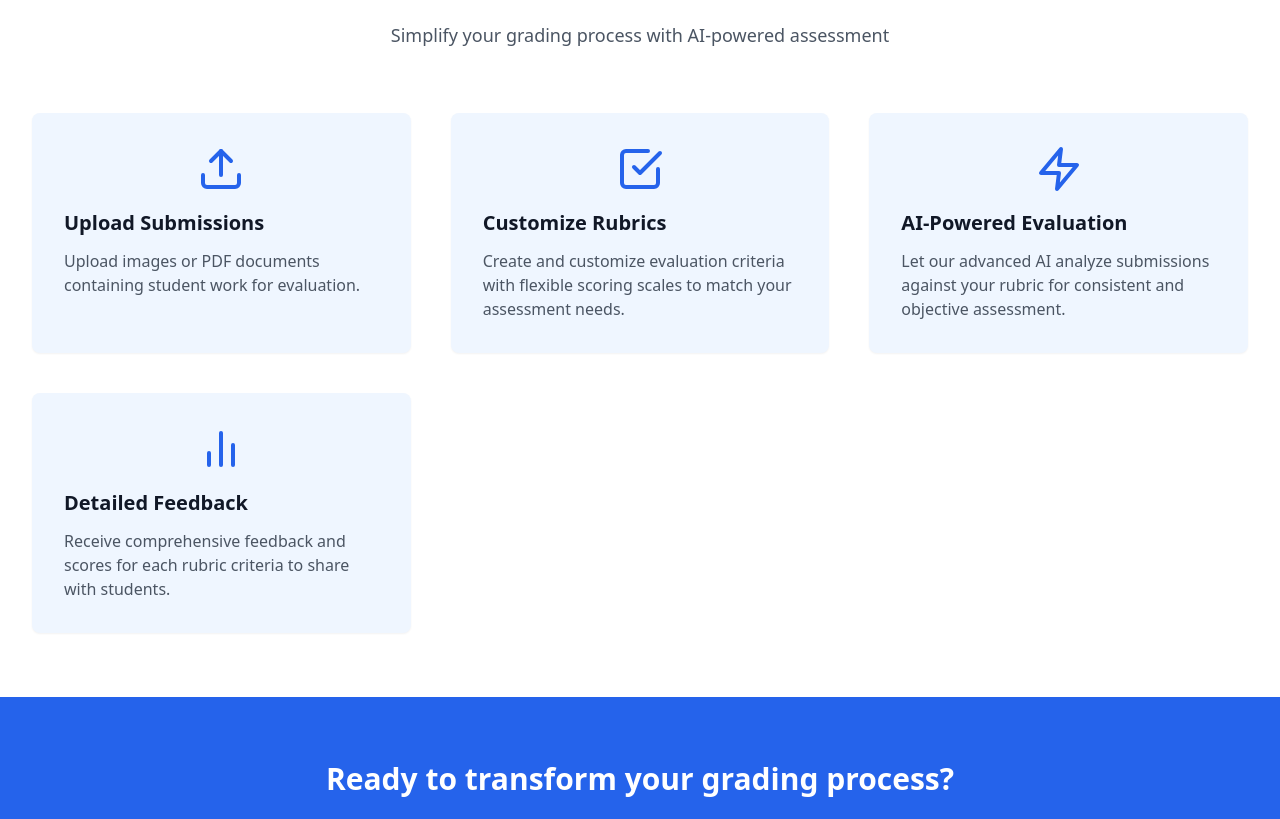
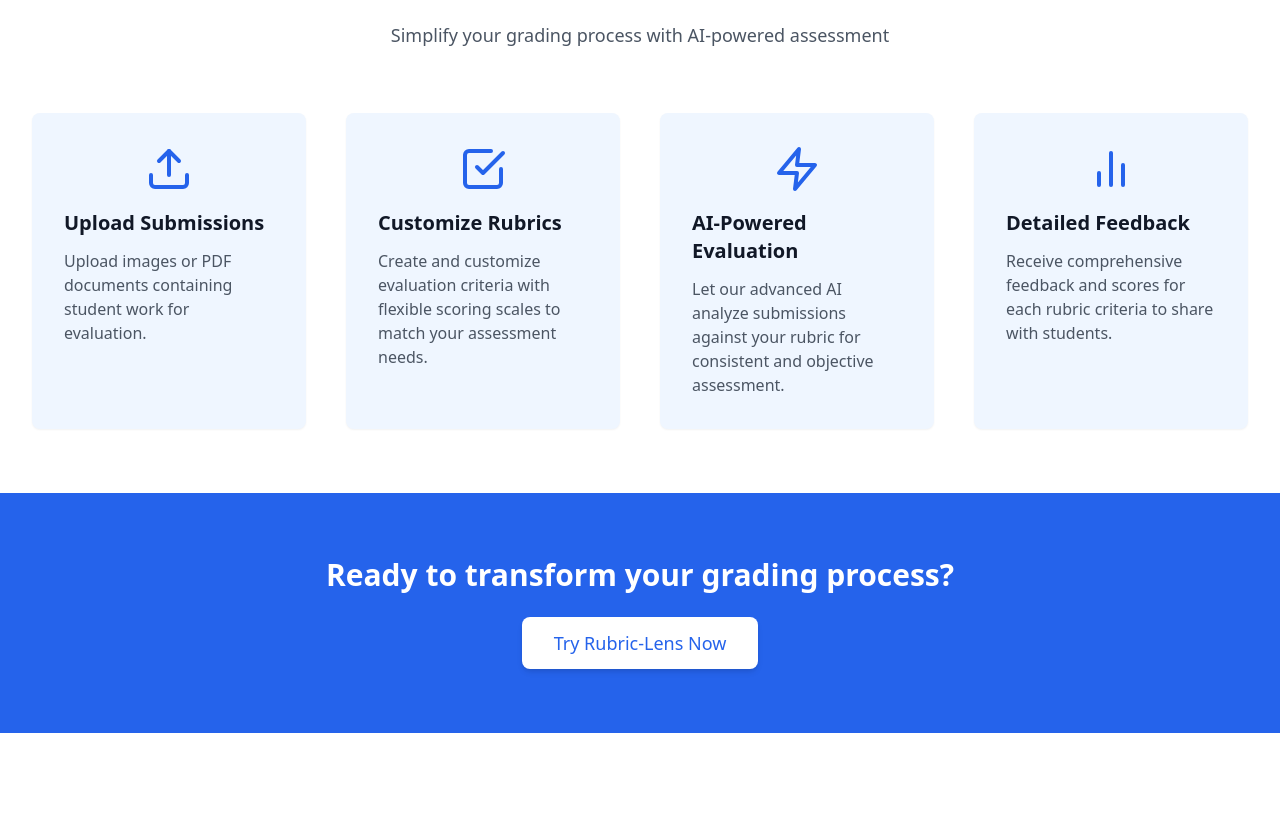
Before and after one commit to Balaji-R-2007/Rubric_lens, a React (Vite) app: page / in a window 1280 px wide. Shown: the part 627-1446 px from the top of the page. After the commit the page ends 1360 px from the top, so only its background shows below. Built offline with nearby package versions, Linux system fonts and the light colour scheme.

Commit message:
Update LandingPage layout

```diff
--- a/src/components/LandingPage.tsx
+++ b/src/components/LandingPage.tsx
@@ -40,7 +40,7 @@
                         </p>
                     </div>
 
-                    <div className="grid grid-cols-1 md:grid-cols-2 lg:grid-cols-3 gap-10">
+                    <div className="grid grid-cols-1 md:grid-cols-2 lg:grid-cols-4 gap-10">
                         {/* Feature 1 */}
                         <div className="bg-blue-50 p-8 rounded-lg shadow-sm">
                             <div className="flex justify-center mb-4">
```
